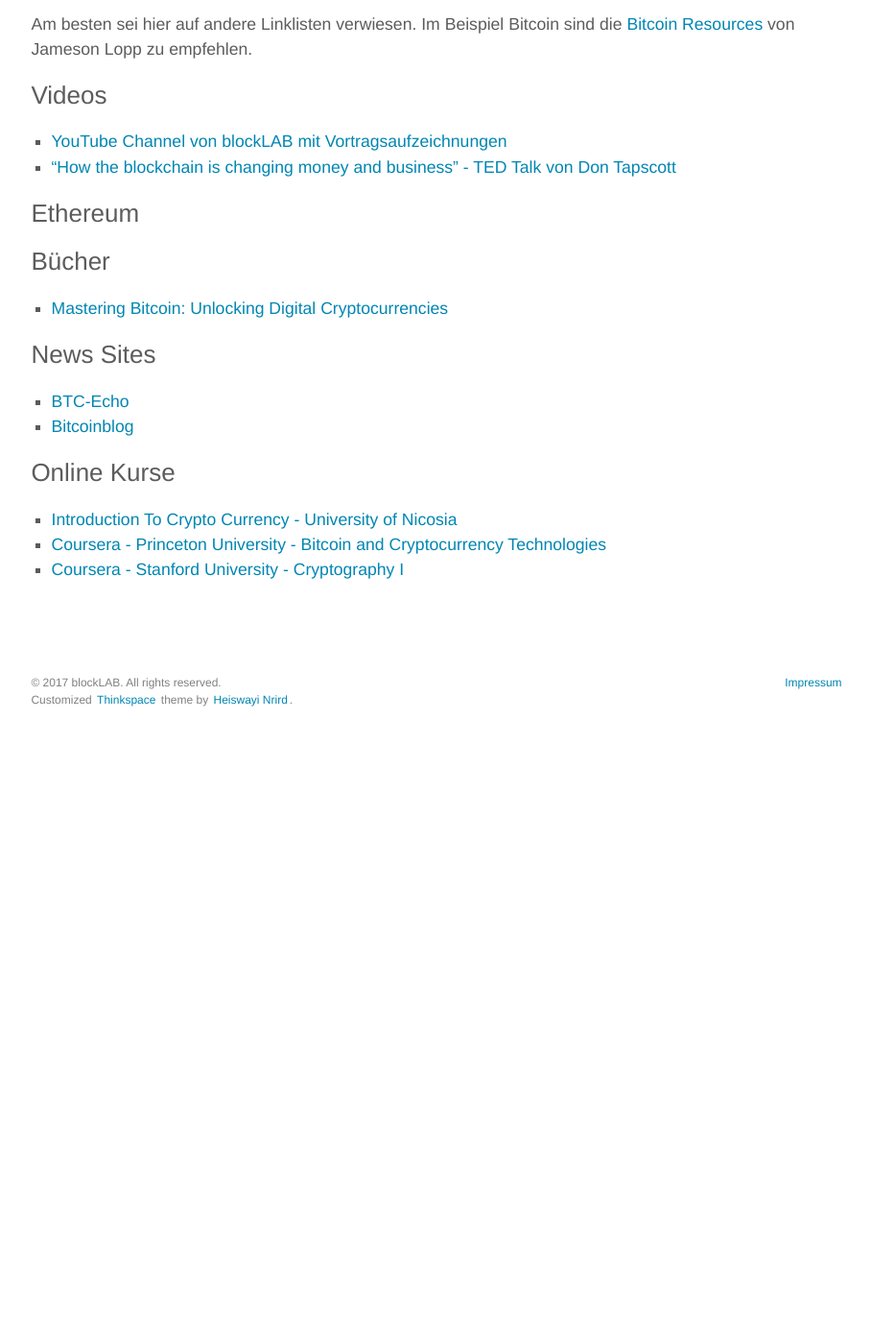
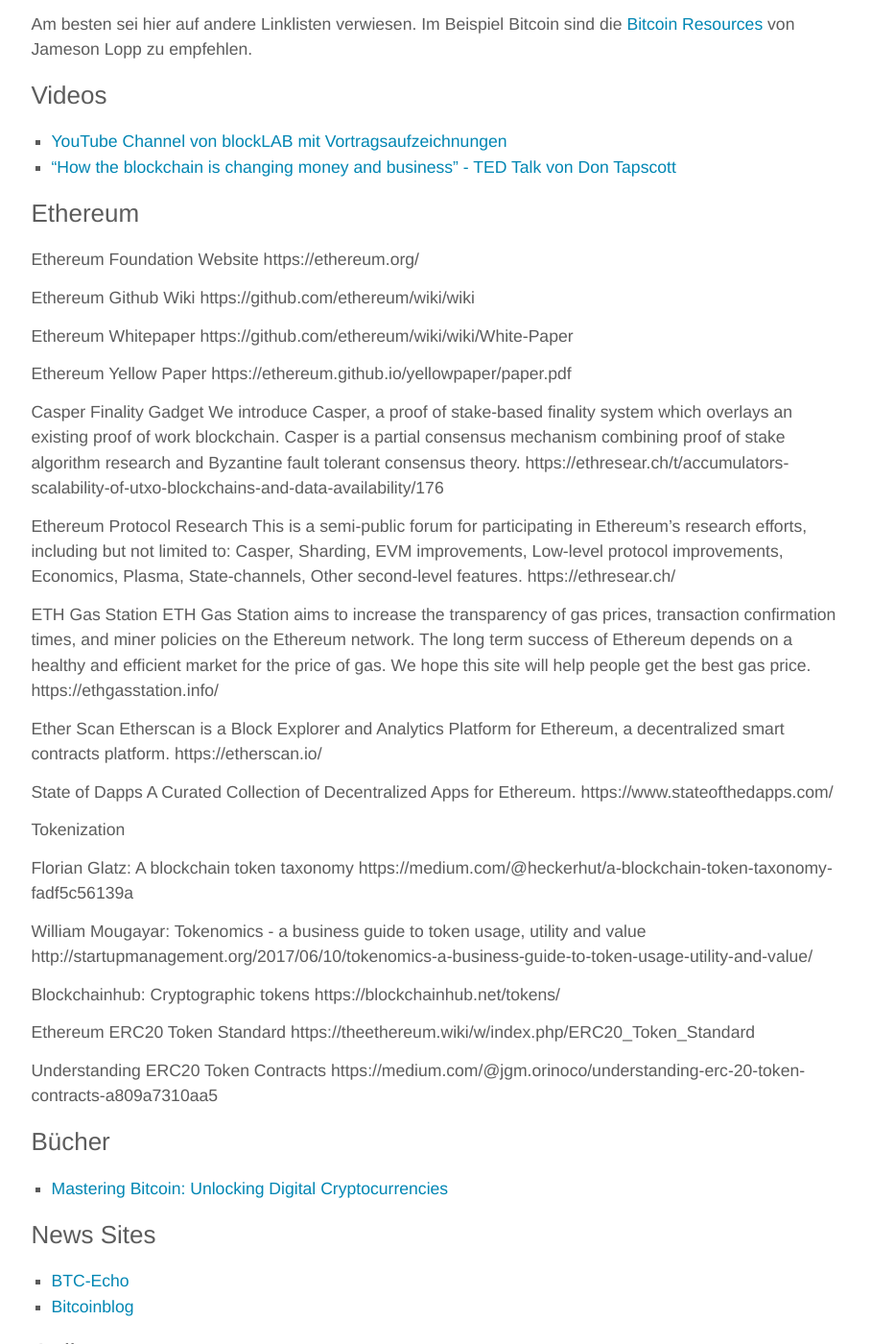
Before and after one commit to blocklab/site, a Jekyll site: the page built from links.md, in a window 1280 px wide and 1400 px high, scrolled down 749 px. Shown: the whole window at 96% size, without its empty margins (184-1092 px from the left). Built offline with Jekyll 4.4.1, drawn with Linux system fonts in a browser that asks for light colours; before the commit the page ends 1540 px from its top, so only the background shows below that.

Commit message:
Update links.md

```diff
--- a/links.md
+++ b/links.md
@@ -22,6 +22,55 @@ Am besten sei hier auf andere Linklisten verwiesen. Im Beispiel Bitcoin sind die
 
 ## Ethereum
 
+Ethereum Foundation Website
+https://ethereum.org/
+
+Ethereum Github Wiki
+https://github.com/ethereum/wiki/wiki
+
+Ethereum Whitepaper
+https://github.com/ethereum/wiki/wiki/White-Paper
+
+Ethereum Yellow Paper
+https://ethereum.github.io/yellowpaper/paper.pdf
+
+Casper Finality Gadget
+We introduce Casper, a proof of stake-based finality system which overlays an existing proof of work blockchain. Casper is a partial consensus mechanism combining proof of stake algorithm research and Byzantine fault tolerant consensus theory.
+https://ethresear.ch/t/accumulators-scalability-of-utxo-blockchains-and-data-availability/176
+
+Ethereum Protocol Research
+This is a semi-public forum for participating in Ethereum’s research efforts, including but not limited to: Casper, Sharding, EVM improvements, Low-level protocol improvements, Economics, Plasma, State-channels, Other second-level features.
+https://ethresear.ch/
+
+ETH Gas Station
+ETH Gas Station aims to increase the transparency of gas prices, transaction confirmation times, and miner policies on the Ethereum network. The long term success of Ethereum depends on a healthy and efficient market for the price of gas. We hope this site will help people get the best gas price.
+https://ethgasstation.info/
+
+Ether Scan
+Etherscan is a Block Explorer and Analytics Platform for Ethereum, a decentralized smart contracts platform.
+https://etherscan.io/
+
+State of Dapps
+A Curated Collection of Decentralized Apps for Ethereum.
+https://www.stateofthedapps.com/
+
+Tokenization
+
+Florian Glatz: A blockchain token taxonomy
+https://medium.com/@heckerhut/a-blockchain-token-taxonomy-fadf5c56139a
+
+William Mougayar: Tokenomics - a business guide to token usage, utility and value
+http://startupmanagement.org/2017/06/10/tokenomics-a-business-guide-to-token-usage-utility-and-value/
+
+Blockchainhub: Cryptographic tokens
+https://blockchainhub.net/tokens/
+
+Ethereum ERC20 Token Standard
+https://theethereum.wiki/w/index.php/ERC20_Token_Standard
+
+Understanding ERC20 Token Contracts
+https://medium.com/@jgm.orinoco/understanding-erc-20-token-contracts-a809a7310aa5
+
 ## Bücher
 
 * [Mastering Bitcoin: Unlocking Digital Cryptocurrencies](https://www.amazon.de/Mastering-Bitcoin-Unlocking-Digital-Cryptocurrencies/dp/1491954388)
```
